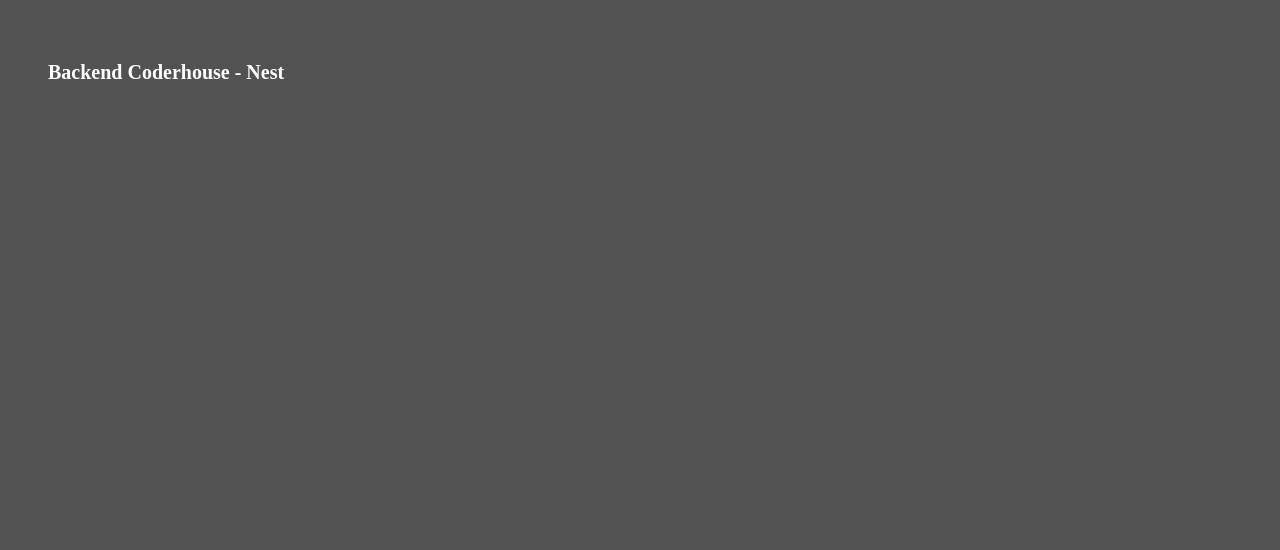
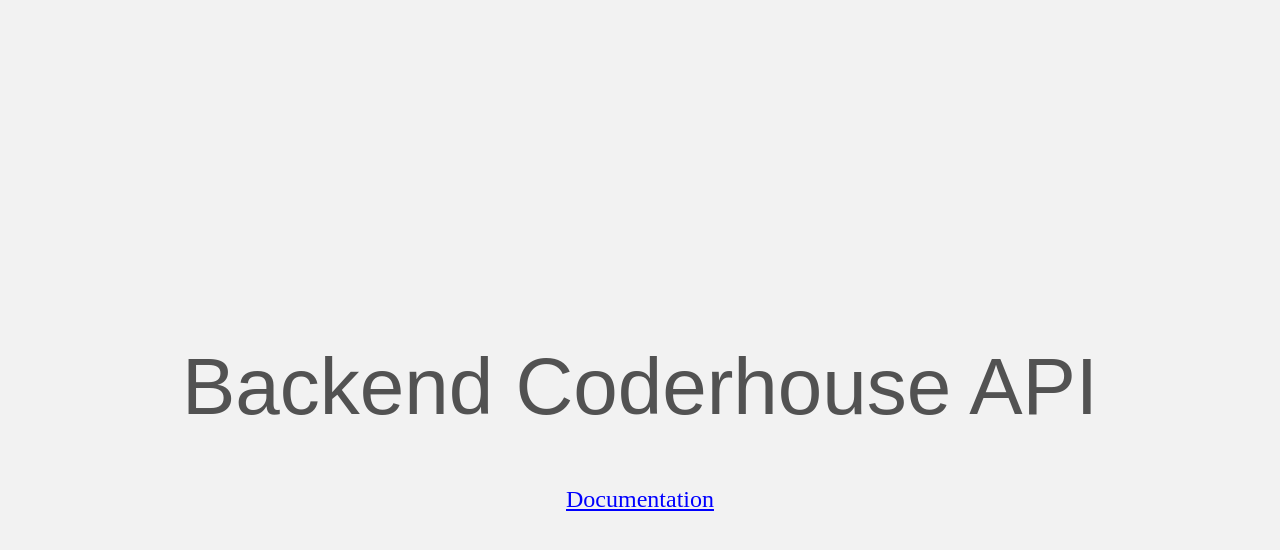
Before and after one commit to AgustinLeg/nest-coderhouse, a website: page public/index.html in a window 1280 px wide. Drawn offline with Linux system fonts and the light colour scheme.

Commit message:
update index

```diff
--- a/public/css/styles.css
+++ b/public/css/styles.css
@@ -1,9 +1,28 @@
-html, body {
-  padding: 20px;
-  background: #525252;
+html,
+body {
+  background: #f2f2f2;
+  display: flex;
+  align-items: center;
+  justify-content: center;
+  height: 100vh;
+  width: 100vw;
 }
 
 h1 {
-  font-size: 20px;
-  color: white;
+  font-size: 5rem;
+  font-family: Arial, Helvetica, sans-serif;
+  font-weight: 300;
+  color: #525252;
 }
+
+div {
+  display: flex;
+  align-items: center;
+  flex-direction: column;
+  justify-content: center;
+}
+
+a{
+  color: blue;
+  font-size: 1.5rem;
+}
--- a/public/index.html
+++ b/public/index.html
@@ -8,6 +8,9 @@
     <title>Document</title>
   </head>
   <body>
-    <h1>Backend Coderhouse - Nest</h1>
+    <div>
+      <h1>Backend Coderhouse API</h1>
+      <a href="http://localhost:3000/api">Documentation</a>
+    </div>
   </body>
 </html>
```
